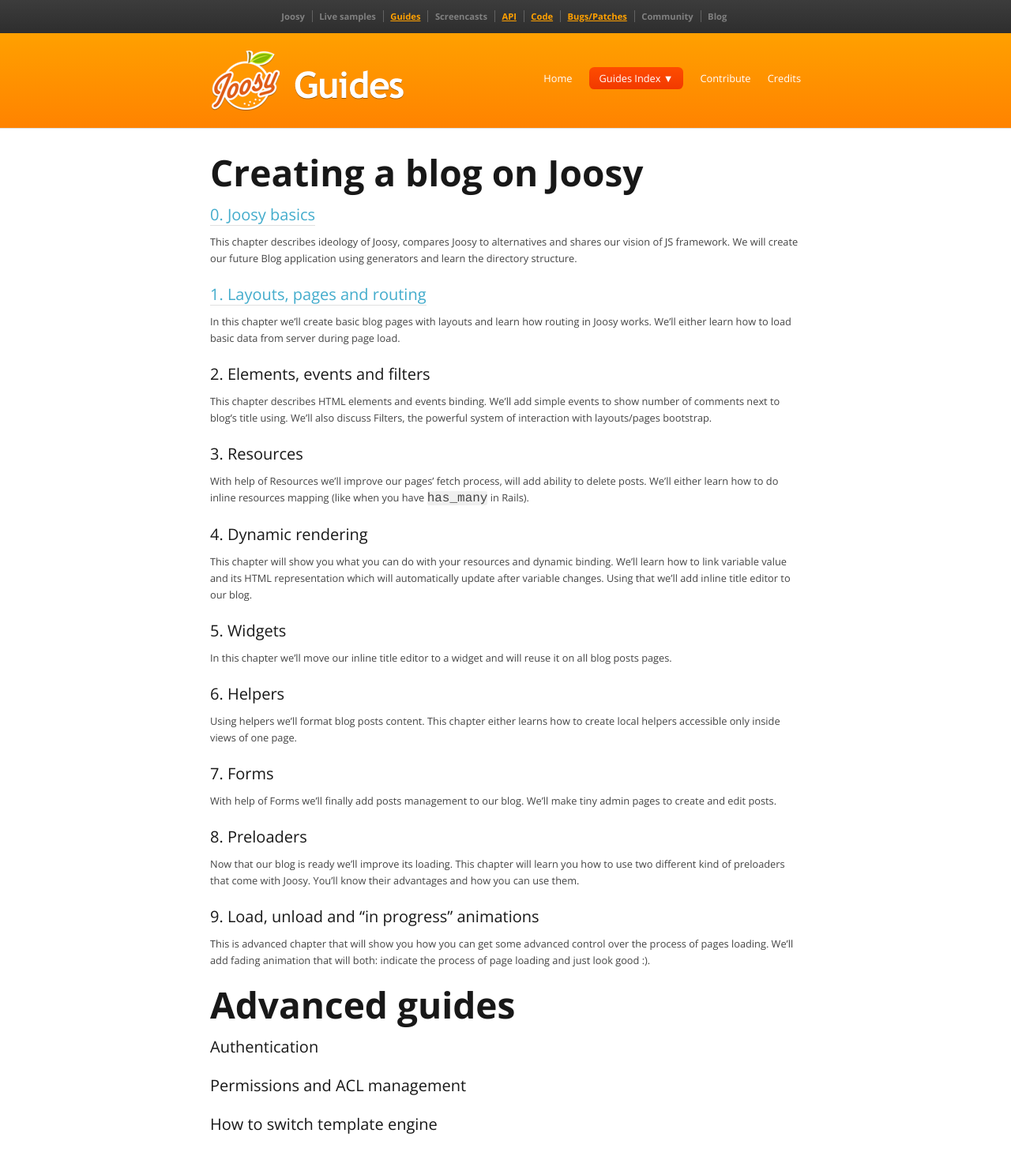
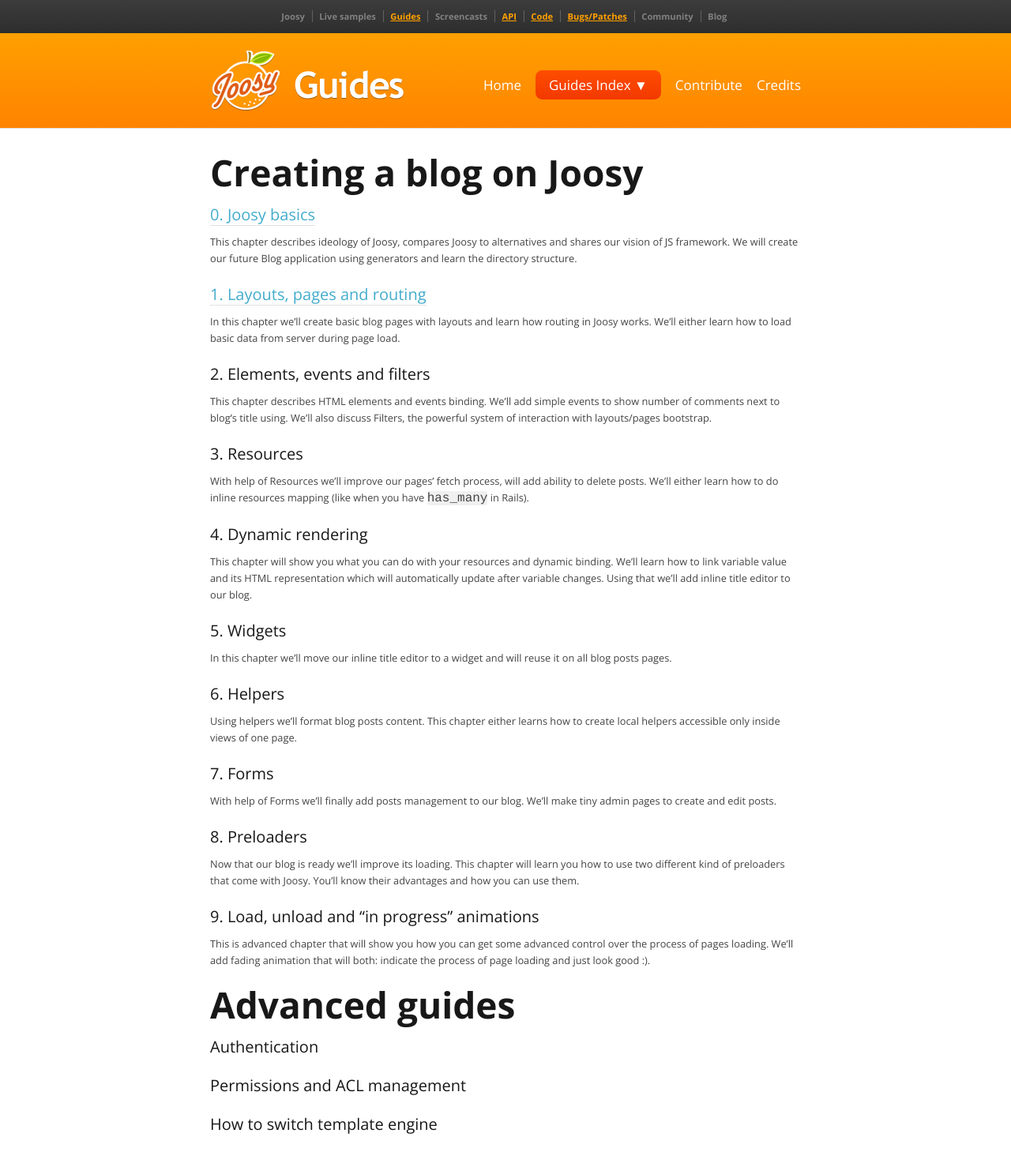
Before and after one commit to joosy/guides, a Jekyll site: the page built from index.md, in a window 1280 px wide. Shown: the whole page at 79% size. Built offline with Jekyll 4.4.1, drawn with Linux system fonts in a browser that asks for light colours.

Commit message:
Added some WIP pages

```diff
--- a/_layouts/default.html
+++ b/_layouts/default.html
@@ -31,14 +31,14 @@
      <header>
       <div class="container">
         <div class="six columns">
-          <h1><a href="/joosy">Joosy Guides</a></h1>
+          <h1><a href="/joosy/">Joosy Guides</a></h1>
         </div>
         <div class="ten columns">
           <ul class="nav">
-            <li><a href="/joosy">Home</a></li>
+            <li><a href="/joosy/">Home</a></li>
             <li><a href="#" class="index">Guides Index &#9660;</a></li>
-            <li><a href="#">Contribute</a></li>
-            <li><a href="#">Credits</a></li>
+            <li><a href="/joosy/contribute.html">Contribute</a></li>
+            <li><a href="/joosy/credits.html">Credits</a></li>
           </ul>
         </div>
       </div>
--- a/css/styles.css
+++ b/css/styles.css
@@ -47,10 +47,11 @@
 header .nav {
   float: right;
   margin-top: 2em;
-  font-size: .8em;
+  font-size: 17px;
 }
 
 section.topbar {
+  background: #3c3c3c;
   background: linear-gradient(#3c3c3c, #2a2a2a);
   padding-top: .8em;
   margin-bottom: -1em;
@@ -85,7 +86,7 @@
 }
 
 header .nav li {
-  margin: 0 0 0 1.4em;
+  margin: 0 0 0 0.8em;
 }
 
 header .nav li a {
@@ -95,6 +96,7 @@
 
 header .nav .index {
   padding: .4em 1em;
+  background: #f23900;
   background: linear-gradient(#fe4d00, #f23900);
   border-radius: .5em;
   position: relative;
@@ -209,3 +211,11 @@
   article hr,
   article table { max-width: none; }
 }
+
+.wip {
+  font-size: 18px;
+  font-weight: bold;
+  color: #CC0000;
+  text-align: center;
+  margin-top: 30px;
+}
```
Also changed, not shown: contribute.md (+6 -0 lines), credits.md (+6 -0 lines).
